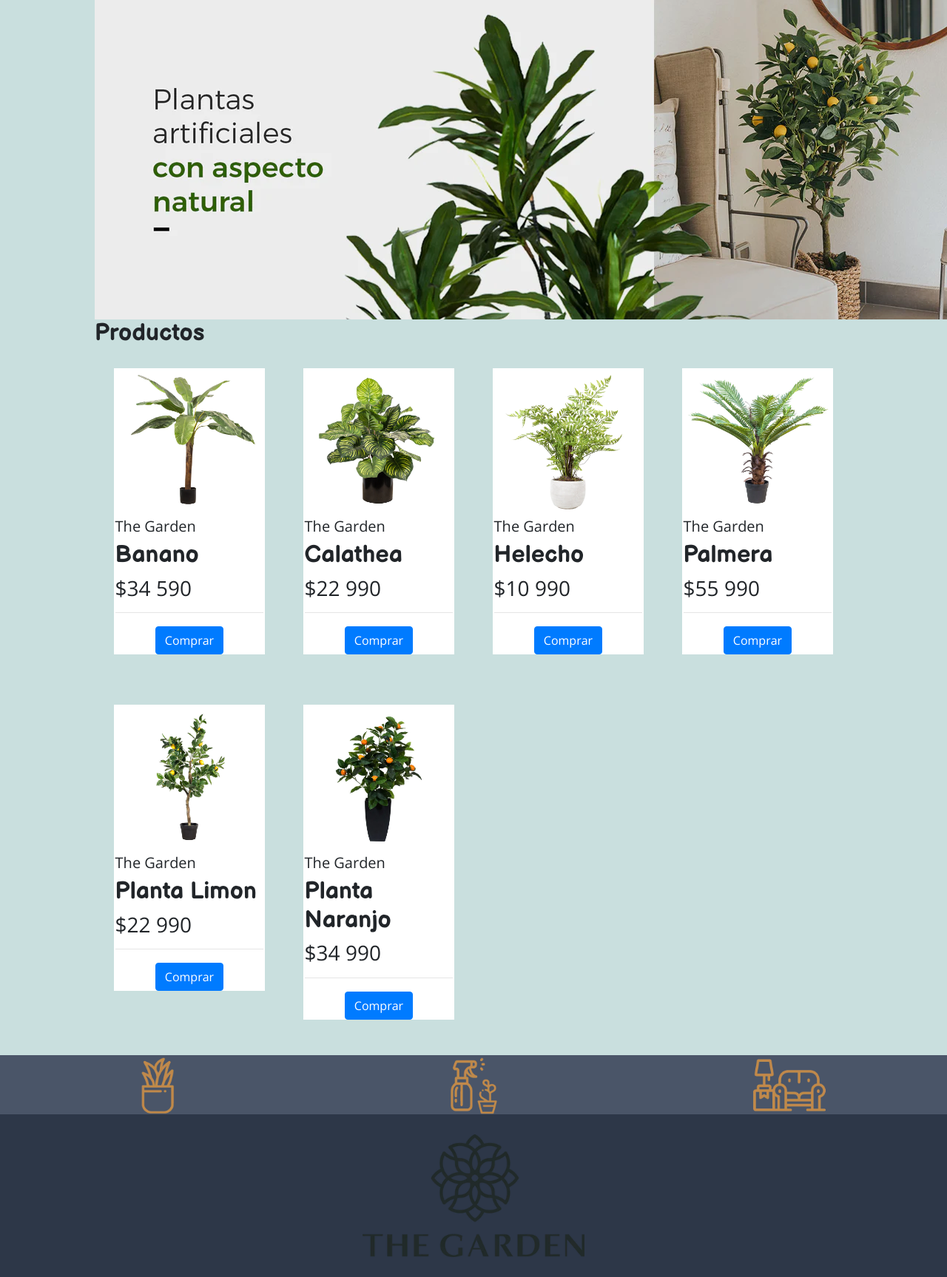
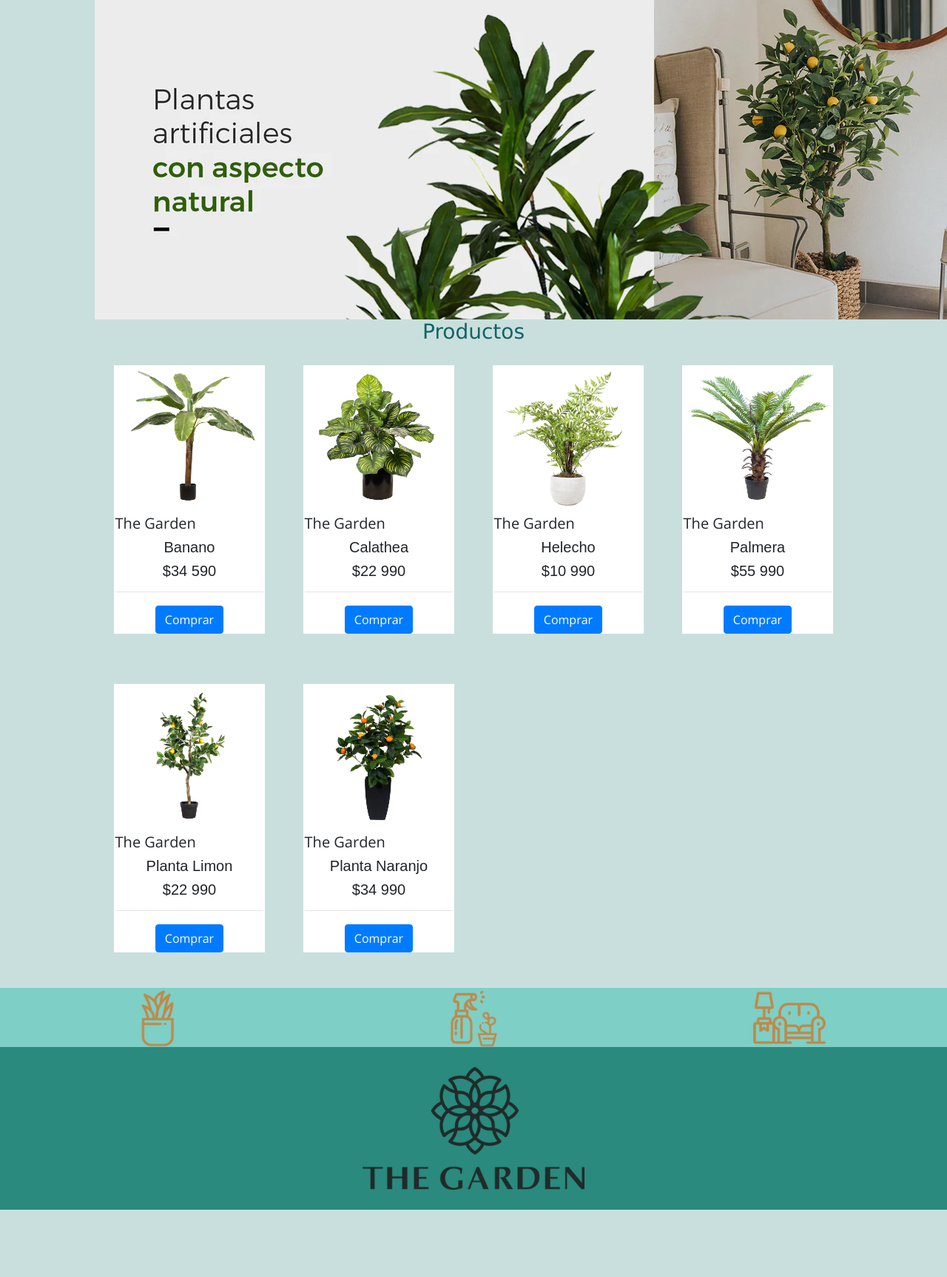
Before and after one commit to madeteph2/TheGarden, a Django app: page / in a window 1280 px wide; the page is wider, and only the part inside the window is pictured. Shown: the part 1405-3132 px from the top of that part at 74% size. After the commit the page ends 3041 px from the top of that part, so only its background shows below. Run offline with Django 4.2, Linux system fonts and the light colour scheme; data comes from the database, SQL or seed files in the repository; both versions use the stored data as it was after the commit; some libraries are stand-ins or nearby versions.

Commit message:
detalles css

```diff
--- a/app/static/app/css/estilos.css
+++ b/app/static/app/css/estilos.css
@@ -9,8 +9,23 @@ body {
     font-family: 'Open Sans', sans-serif;
 }
 
-h1,h2 {
-    font-family: 'Balsamiq Sans', cursive;
+h1 {
+    font-family: Arial, cursive;
+    font-size: 20px;
+    text-align: center;
+}
+
+h2 {
+    font-family: Arial, cursive;
+    font-size: 20px;
+    text-align: center;
+}
+
+h3 {
+    font-family: Verdana;
+    text-align: center;
+    color: rgb(17, 100, 100);
+
 }
 
 label.error {
@@ -116,13 +131,13 @@ nav a {
 footer {
     width: 100%;
     height: 300px;
-    background-color: #2D3748;
+    background-color: #298a7d;
 }
 
 footer > .marcas {
     width: 100%;
     height: 80px;
-    background-color: #4A5568;
+    background-color: #7ecfc5;
     display: flex;
     justify-content: space-around;
     align-items: center;
--- a/app/templates/app/home.html
+++ b/app/templates/app/home.html
@@ -40,7 +40,7 @@
     </div>
 </div>
 {% load humanize %}
-<h2>Productos</h2>
+<h3 >Productos</h3>
 <div class="productos">
     {% for p in productos %}
     <div class="producto">
@@ -52,7 +52,7 @@
             <div class="detalle">
                 <h5>{{p.marca | capfirst}}</h5>
                 <h2>{{p.nombre | title}}</h2>
-                <h3>${{p.precio | intcomma}}</h3>
+                <h2>${{p.precio | intcomma}}</h2>
                 <hr>
             </div>
             <div class="d-flex justify-content-center">
```
Also changed, not shown: db.sqlite3.
